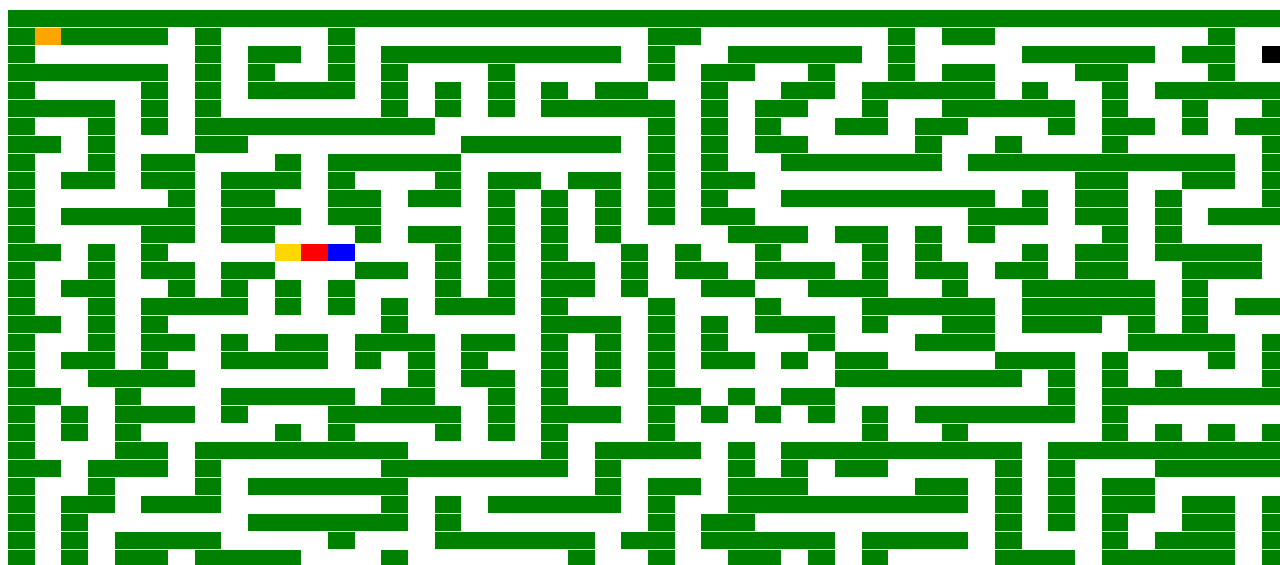
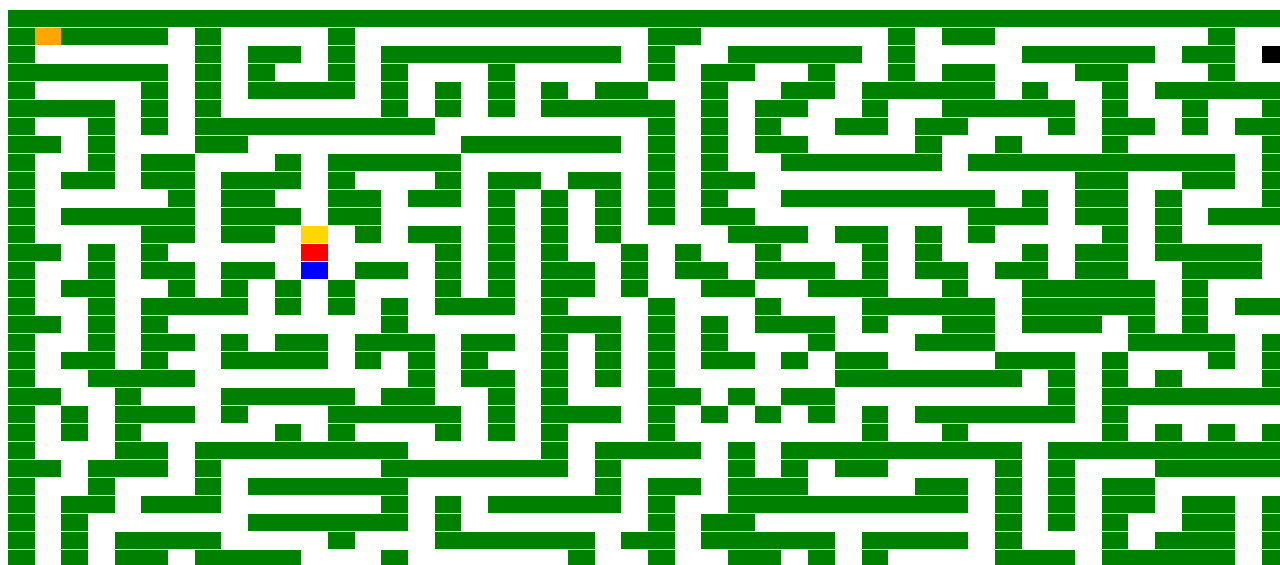
Before and after one commit to stevens1434/mazeproject, a plain HTML site: page index.html in a window 1280 px wide. Shown: the part 231-796 px from the top of the page. Drawn offline with nearby package versions, Linux system fonts and the light colour scheme.

Commit message:
removed comments

```diff
--- a/JS/script.js
+++ b/JS/script.js
@@ -12,9 +12,9 @@ var map =  [
 					[1,0,1,1,0,1,1,0,1,1,1,0,1,0,0,0,1,0,1,1,0,1,1,0,1,0,1,1,0,0,0,0,0,0,0,0,0,0,0,0,1,1,0,0,1,1,0,1,0,1],
 					[1,0,0,0,0,0,1,0,1,1,0,0,1,1,0,1,1,0,1,0,1,0,1,0,1,0,1,0,0,1,1,1,1,1,1,1,1,0,1,0,1,1,0,1,0,0,0,1,0,1],
 					[1,0,1,1,1,1,1,0,1,1,1,0,1,1,0,0,0,0,1,0,1,0,1,0,1,0,1,1,0,0,0,0,0,0,0,0,1,1,1,0,1,1,0,1,0,1,1,1,0,1],
-					[1,0,0,0,0,1,1,0,1,1,0,0,0,1,0,1,1,0,1,0,1,0,1,0,0,0,0,1,1,1,0,1,1,0,1,0,1,0,0,0,0,1,0,1,0,0,0,0,0,1],
-					[1,1,0,1,0,1,0,0,0,0,7,5,6,0,0,0,1,0,1,0,1,0,0,1,0,1,0,0,1,0,0,0,1,0,1,0,0,0,1,0,1,1,0,1,1,1,1,0,1,1],
-					[1,0,0,1,0,1,1,0,1,1,0,0,0,1,1,0,1,0,1,0,1,1,0,1,0,1,1,0,1,1,1,0,1,0,1,1,0,1,1,0,1,1,0,0,1,1,1,0,1,1],
+					[1,0,0,0,0,1,1,0,1,1,0,7,0,1,0,1,1,0,1,0,1,0,1,0,0,0,0,1,1,1,0,1,1,0,1,0,1,0,0,0,0,1,0,1,0,0,0,0,0,1],
+					[1,1,0,1,0,1,0,0,0,0,0,5,0,0,0,0,1,0,1,0,1,0,0,1,0,1,0,0,1,0,0,0,1,0,1,0,0,0,1,0,1,1,0,1,1,1,1,0,1,1],
+					[1,0,0,1,0,1,1,0,1,1,0,6,0,1,1,0,1,0,1,0,1,1,0,1,0,1,1,0,1,1,1,0,1,0,1,1,0,1,1,0,1,1,0,0,1,1,1,0,1,1],
 					[1,0,1,1,0,0,1,0,1,0,1,0,1,0,0,0,1,0,1,0,1,1,0,1,0,0,1,1,0,0,1,1,1,0,0,1,0,0,1,1,1,1,1,0,1,0,0,0,1,1],
 					[1,0,0,1,0,1,1,1,1,0,1,0,1,0,1,0,1,1,1,0,1,0,0,0,1,0,0,0,1,0,0,0,1,1,1,1,1,0,1,1,1,1,1,0,1,0,1,1,1,1],
 					[1,1,0,1,0,1,0,0,0,0,0,0,0,0,1,0,0,0,0,0,1,1,1,0,1,0,1,0,1,1,1,0,1,0,0,1,1,0,1,1,1,0,1,0,1,0,0,0,0,1],
@@ -52,27 +52,27 @@ var map =  [
 				];
 var map2 =  [
 					[1,1,1,1,1,1,1,1,1,1,1,1,1,1,1,1,1,1,1,1,1,1,1,1,1,1,1,1,1,1,1,1,1,1,1,1,1,1,1,1,1,1,1,1,1,1,1,1,1,1],
-					[1,0,0,0,0,0,0,0,0,0,0,0,0,0,1,0,0,0,0,0,0,0,0,1,1,0,0,0,0,0,1,0,0,0,0,0,0,0,0,0,0,0,0,0,0,1,0,0,0,1],
-					[1,0,1,1,1,1,1,1,1,1,1,1,1,0,1,1,1,1,1,1,1,1,0,0,0,0,1,0,1,1,1,1,1,0,1,1,1,1,1,1,1,1,1,1,0,1,0,1,0,1],
-					[1,0,1,0,1,0,0,1,0,0,0,1,1,0,1,0,0,0,0,0,0,1,1,1,0,1,1,0,1,1,0,1,1,0,1,1,1,1,0,0,0,0,0,0,0,0,0,1,0,1],
-					[1,0,0,0,0,0,1,1,0,1,0,1,0,0,1,0,1,0,1,0,1,1,0,1,0,1,0,0,0,0,0,0,1,0,0,0,0,1,0,1,1,1,1,0,1,1,1,0,0,1],
-					[1,0,1,1,1,0,0,1,1,1,0,1,0,1,1,0,1,1,1,0,1,1,0,1,0,1,1,1,1,1,1,1,1,1,1,1,0,1,0,0,0,0,0,0,1,1,1,0,1,1],
-					[1,0,0,0,1,1,0,0,0,0,0,1,0,0,0,0,0,1,0,0,0,0,0,0,0,0,0,0,0,0,0,0,0,0,0,0,0,1,1,1,1,1,1,0,0,0,0,0,0,1],
-					[1,0,1,1,1,1,1,1,1,1,1,1,1,1,1,1,1,1,1,1,1,1,1,1,1,1,1,1,1,1,1,1,1,1,1,1,1,1,1,1,1,1,1,1,1,1,1,1,0,1],
+					[1,0,0,0,0,0,0,0,0,0,0,0,0,0,1,0,0,0,0,0,0,0,0,1,1,0,0,0,1,0,0,0,0,0,0,0,0,0,0,0,0,0,0,0,0,1,0,0,0,1],
+					[1,0,1,1,1,1,1,1,1,1,1,1,1,0,1,1,1,0,1,1,1,1,0,0,0,0,1,0,1,1,1,1,1,0,1,1,1,1,1,1,1,1,1,1,0,0,0,1,0,1],
+					[1,0,1,0,1,0,0,1,0,0,0,1,1,0,1,0,0,0,0,0,0,1,1,1,1,1,1,0,1,1,0,1,1,0,1,1,1,1,0,0,0,0,0,0,1,0,1,1,0,1],
+					[1,0,1,0,0,0,1,1,0,1,0,1,0,0,1,0,1,0,1,1,1,1,0,0,0,1,0,0,0,0,0,0,1,0,0,0,0,1,0,1,1,1,1,0,1,0,1,0,0,1],
+					[1,0,1,0,1,0,0,1,1,1,0,1,0,1,1,0,1,1,1,0,1,1,0,1,0,1,1,1,1,1,1,0,1,1,1,1,0,1,0,0,0,0,0,0,1,1,1,0,1,1],
+					[1,0,1,0,1,1,0,0,0,0,0,0,0,0,0,0,0,1,0,0,0,0,0,1,0,0,0,0,0,0,0,0,0,0,0,1,0,1,1,1,1,1,0,1,0,0,0,0,0,1],
+					[1,0,1,1,1,1,1,1,1,1,1,1,1,1,1,1,1,1,1,1,1,1,1,1,1,1,1,1,1,0,1,1,1,1,1,1,1,1,1,1,1,1,0,1,1,1,1,1,0,1],
 					[1,0,1,0,0,1,1,1,0,0,0,0,0,1,0,0,1,1,1,1,1,0,0,0,0,0,0,0,1,0,0,1,1,1,1,0,0,1,1,0,0,1,0,0,0,0,1,1,0,1],
-					[1,0,1,0,0,1,1,1,0,0,0,0,0,1,0,0,1,1,1,1,1,0,0,1,0,0,0,0,1,0,0,1,1,1,1,0,0,1,1,0,0,1,1,1,1,0,0,1,0,1],
+					[1,0,1,0,0,1,1,1,0,0,0,0,0,0,0,0,1,1,1,1,1,0,0,1,0,0,0,0,1,0,0,1,1,1,1,0,0,1,1,0,0,1,1,1,1,0,0,1,0,1],
 					[1,0,1,0,0,1,1,1,0,0,1,1,1,1,1,0,1,1,1,1,1,0,1,1,0,0,1,1,1,0,0,1,1,0,0,0,0,0,0,0,0,0,0,1,1,0,1,1,0,1],
 					[1,0,1,0,0,1,1,1,0,0,1,1,1,1,1,0,0,1,1,1,0,0,1,1,0,0,1,1,1,0,0,1,1,0,0,0,0,0,0,0,0,0,0,1,1,0,1,1,0,1],
-					[1,0,1,0,0,1,1,1,0,0,0,0,0,1,1,0,0,1,1,1,0,0,1,1,0,0,1,1,1,0,0,1,1,1,1,0,0,1,1,0,0,1,1,1,1,0,1,1,0,1],
-					[1,0,1,0,0,1,1,1,0,0,7,5,6,0,0,0,0,1,1,1,0,0,1,1,0,0,0,0,1,0,0,1,1,1,1,0,0,1,1,0,0,1,0,0,0,0,0,1,0,1],
-					[1,0,1,0,0,1,1,1,0,0,0,0,0,1,1,1,0,0,1,0,0,1,1,1,0,0,0,0,1,0,0,1,1,1,1,0,0,1,1,0,0,1,1,1,1,0,1,1,0,1],
-					[1,0,1,0,0,1,1,1,0,0,1,1,1,1,1,1,0,0,1,0,0,1,1,1,0,0,1,1,1,0,0,1,1,0,0,0,0,0,0,0,0,0,0,1,1,0,0,0,0,1],
-					[1,0,1,0,0,1,1,1,0,0,1,1,1,1,1,1,0,0,0,0,0,1,1,1,0,0,1,1,1,0,0,1,1,0,0,0,0,0,0,0,0,0,0,1,1,0,1,0,1,1],
-					[1,0,1,0,0,0,0,0,0,0,0,0,0,1,1,1,1,0,0,0,1,1,1,1,0,0,0,0,0,0,0,0,0,0,1,0,0,1,1,0,0,1,1,1,1,0,1,0,0,1],
-					[1,0,1,0,0,0,0,0,0,0,0,0,0,1,1,1,1,1,0,1,1,1,1,1,0,0,0,0,0,0,0,0,0,0,1,0,0,1,1,0,0,1,1,1,1,0,1,1,0,1],
-					[1,0,1,1,1,1,1,1,1,1,0,1,1,1,1,1,1,1,1,1,1,1,1,1,1,1,1,1,1,1,1,1,1,1,1,1,1,1,1,1,0,1,1,1,1,0,0,1,0,1],
-					[1,0,1,1,1,1,1,1,1,0,0,0,0,0,0,0,0,0,0,1,1,1,1,0,0,1,0,0,0,0,0,0,1,0,1,0,0,0,0,1,0,1,1,1,1,1,1,1,0,1],
-					[1,0,0,0,0,0,0,0,1,0,1,0,0,0,0,0,0,0,0,1,1,1,1,0,0,1,0,0,0,0,0,0,1,0,1,0,1,1,0,0,0,0,0,0,0,0,0,0,0,1],
+					[1,0,1,0,0,1,1,1,0,0,0,7,0,1,1,0,0,1,1,1,0,0,1,1,0,0,1,1,1,0,0,1,1,1,1,0,0,1,1,0,0,1,1,1,1,0,1,1,0,1],
+					[1,0,1,0,0,1,1,1,0,0,0,5,0,1,1,0,0,1,1,1,0,0,1,1,0,0,0,0,1,0,0,1,1,1,1,0,0,1,1,0,0,1,1,0,0,0,0,1,0,1],
+					[1,0,1,0,0,1,1,1,0,0,0,6,0,1,1,1,0,0,1,0,0,1,1,1,0,0,0,0,1,0,0,1,1,1,1,0,0,1,1,0,0,1,0,1,1,0,1,1,0,1],
+					[1,0,1,0,0,1,1,1,0,0,1,1,1,1,0,0,0,0,1,0,0,1,1,1,0,0,1,1,1,0,0,1,1,0,0,0,0,0,0,0,0,0,0,1,1,0,1,0,0,1],
+					[1,0,1,0,0,1,1,1,0,0,1,1,1,1,0,1,0,0,0,0,0,1,1,1,0,0,1,1,1,0,0,1,1,0,0,0,0,0,0,0,0,0,0,1,1,0,1,0,1,1],
+					[1,0,1,0,0,0,0,0,0,0,0,0,0,1,0,1,1,0,0,0,1,1,1,1,0,0,0,0,1,0,0,0,0,0,1,0,0,1,1,0,0,1,1,1,1,0,1,0,0,1],
+					[1,0,1,0,0,0,0,0,0,0,0,0,0,0,0,1,1,1,0,1,1,1,1,1,0,0,0,0,1,0,0,0,0,0,1,0,0,1,1,0,0,1,1,1,1,0,1,1,0,1],
+					[1,0,1,1,1,1,1,0,1,1,0,1,1,1,1,1,1,1,1,1,1,1,1,1,1,1,1,0,1,1,1,1,1,1,1,0,1,1,1,1,1,1,1,1,1,0,0,0,0,1],
+					[1,0,1,1,1,1,1,0,1,0,0,0,0,0,0,0,0,0,0,1,1,1,1,0,0,1,0,0,0,0,0,0,1,0,1,0,0,0,0,1,1,1,1,1,1,1,1,1,0,1],
+					[1,0,1,0,0,0,0,0,1,0,1,0,0,0,0,0,0,0,0,1,1,1,1,0,0,0,0,0,0,0,0,0,0,0,1,1,1,1,0,0,0,0,0,0,0,0,0,0,0,1],
 					[1,0,1,1,1,1,1,1,1,0,1,1,1,0,0,1,1,0,0,1,1,1,1,0,0,1,0,0,1,1,0,0,1,0,0,0,0,1,1,1,1,1,1,1,1,1,1,1,0,1],
 					[1,0,0,0,0,0,0,1,0,0,1,1,1,0,0,1,1,0,0,1,1,1,1,0,0,1,0,0,1,1,0,0,1,0,1,0,1,1,0,0,0,0,0,0,0,0,0,1,0,1],
 					[1,1,1,0,1,1,0,0,1,0,1,1,1,0,0,1,1,0,0,1,1,1,1,0,0,1,0,0,1,1,0,0,1,0,1,0,0,0,0,1,1,1,1,1,1,1,0,1,0,1],
@@ -81,38 +81,38 @@ var map2 =  [
 					[1,1,1,0,1,0,0,0,1,0,1,1,1,0,0,1,1,0,0,1,0,0,1,0,0,1,0,0,1,1,0,0,1,0,1,1,1,1,1,1,1,1,0,1,1,0,1,1,1,1],
 					[1,1,1,0,1,1,1,1,1,0,0,0,1,0,0,1,1,0,0,1,0,0,1,0,0,1,0,0,1,1,0,0,1,0,1,0,0,0,0,0,0,0,0,0,1,0,1,1,0,1],
 					[1,1,0,0,0,0,0,0,1,0,1,0,1,0,0,1,1,0,0,0,0,0,0,0,0,1,0,0,0,0,0,0,1,0,1,0,1,1,1,1,1,1,0,1,1,0,1,1,0,1],
-					[1,1,0,1,1,1,1,1,1,0,1,0,1,0,0,1,1,0,0,0,0,0,0,0,0,1,0,0,0,0,0,0,1,0,1,0,1,0,0,0,0,1,0,1,0,0,0,0,0,1],
-					[1,1,0,1,1,1,1,1,1,1,1,0,1,1,1,1,1,1,1,1,1,1,1,1,1,1,1,1,1,1,1,1,1,1,0,0,1,0,1,1,0,1,0,1,0,1,1,1,1,1],
+					[1,1,0,1,1,1,1,0,1,0,1,0,1,0,0,1,1,0,0,0,0,0,0,0,0,1,0,0,0,0,0,0,1,0,1,0,1,0,0,0,0,1,0,1,0,0,0,0,0,1],
+					[1,1,0,1,1,1,1,1,1,1,1,0,1,1,1,1,1,1,1,1,1,1,1,0,1,1,1,0,1,1,1,1,1,1,0,0,1,0,1,1,0,1,0,1,0,1,1,1,1,1],
 					[1,0,0,0,0,0,0,0,0,1,0,0,0,0,0,0,0,0,0,0,0,0,0,0,0,0,0,0,0,0,0,0,1,0,0,1,0,0,0,1,0,1,0,1,1,1,1,0,1,1],
 					[1,0,0,1,1,1,1,1,0,1,1,1,1,1,1,1,1,1,1,1,1,1,1,1,1,1,1,1,1,1,1,1,1,0,1,0,0,1,0,1,0,1,0,0,0,0,0,0,0,1],
-					[1,0,1,0,1,0,0,0,0,0,0,0,0,0,0,0,0,0,0,0,0,0,1,0,0,0,0,0,0,0,0,0,1,0,1,1,1,1,0,1,0,1,0,1,1,1,1,0,1,1],
-					[1,0,1,0,1,0,1,1,1,1,1,1,0,1,1,1,1,1,1,1,1,0,0,0,1,1,1,1,1,1,1,0,1,0,0,0,0,0,0,1,0,1,0,0,1,0,0,0,1,1],
-					[1,0,1,0,1,0,1,0,0,0,0,1,0,1,0,0,0,0,0,0,0,0,1,0,1,0,0,0,0,0,1,0,1,1,1,1,1,1,1,1,0,1,1,1,1,1,1,0,1,1],
-					[1,0,1,0,1,0,1,1,1,1,0,1,0,1,0,1,1,1,1,1,0,1,1,0,0,0,1,0,1,1,1,0,1,0,0,1,0,0,0,1,0,1,0,0,0,0,1,0,0,1],
-					[1,0,1,0,1,0,0,0,0,1,0,1,0,1,0,0,0,0,0,1,0,1,1,1,1,1,1,1,1,0,0,0,0,0,1,1,0,3,0,0,0,1,0,1,1,0,1,1,0,1],
+					[1,0,1,0,0,0,0,0,0,0,0,0,0,0,0,0,0,0,0,0,0,0,1,0,0,0,0,0,0,0,0,0,1,0,1,1,1,1,0,1,0,1,0,1,1,1,1,0,1,1],
+					[1,0,1,0,1,0,1,1,0,1,1,1,0,1,1,1,1,1,1,1,1,0,0,0,1,1,1,1,1,1,1,0,1,0,0,0,0,0,0,1,0,1,0,0,1,0,0,0,1,1],
+					[1,0,1,0,1,0,1,0,0,0,0,1,0,1,0,0,0,0,0,0,0,0,1,1,1,0,0,0,0,0,0,0,1,1,1,1,1,1,1,1,0,1,1,1,1,1,1,0,1,1],
+					[1,0,1,0,1,0,1,1,1,1,0,1,0,1,0,1,1,1,1,1,1,1,0,0,0,0,1,0,1,1,1,1,1,0,0,1,0,0,0,1,0,1,0,0,0,0,1,0,0,1],
+					[1,0,1,0,0,0,0,0,0,1,0,0,0,1,0,0,0,0,0,1,0,1,0,1,1,1,1,1,1,0,0,0,0,0,1,1,0,3,0,0,0,1,0,1,1,0,1,1,0,1],
 					[1,0,1,0,1,1,1,1,0,1,0,1,0,1,1,1,1,1,0,1,0,1,0,0,0,0,0,0,0,0,1,1,1,0,0,1,0,0,0,1,1,1,0,1,0,0,1,1,0,1],
-					[1,0,0,0,0,0,0,0,0,1,0,1,0,0,0,0,0,0,0,1,0,0,0,1,1,1,1,1,1,1,1,0,1,1,1,1,1,1,1,1,0,0,0,1,0,1,1,1,0,1],
-					[1,0,1,1,1,1,1,1,0,1,0,1,1,1,1,1,1,1,0,1,0,1,1,1,0,0,0,0,0,0,0,0,0,0,0,0,0,0,0,0,0,1,1,1,0,1,0,1,0,1],
-					[1,0,1,0,0,0,0,0,0,1,0,0,0,0,0,0,0,1,0,1,1,1,0,0,0,1,1,0,1,1,1,0,1,1,1,1,1,1,1,1,1,1,0,0,0,1,0,1,0,1],
-					[1,0,1,0,1,1,1,1,1,1,0,1,1,1,1,0,1,1,0,1,0,0,0,1,1,1,1,0,1,1,1,1,0,0,0,0,0,0,0,0,0,1,0,1,1,1,0,1,0,1],
+					[1,0,0,0,1,0,0,0,0,0,0,1,0,0,0,0,0,0,0,0,0,0,0,1,1,1,1,1,1,1,1,0,1,1,1,1,1,1,1,1,0,0,0,1,0,1,1,1,0,1],
+					[1,0,1,1,1,1,1,1,0,1,1,1,1,1,1,1,1,1,0,1,0,1,1,1,0,0,0,0,0,0,0,0,0,0,0,0,0,0,0,0,0,1,1,1,0,1,0,1,0,1],
+					[1,0,1,0,0,0,0,0,0,1,0,0,0,0,0,0,0,0,0,0,1,1,0,0,0,1,1,0,1,1,1,0,1,1,1,1,1,1,1,1,1,1,0,1,0,1,0,1,0,1],
+					[1,0,1,0,1,1,1,1,1,1,0,1,1,1,1,0,1,1,1,1,0,0,0,1,1,1,1,0,1,1,1,1,0,0,0,0,0,0,0,0,0,1,0,1,1,1,0,1,0,1],
 					[1,0,1,0,1,0,0,0,1,0,0,0,1,0,1,0,1,0,0,0,0,1,1,0,0,0,0,0,0,0,0,1,0,1,1,1,1,1,1,1,0,1,0,1,0,0,0,1,0,1],
 					[1,0,1,0,0,0,1,0,0,0,1,1,1,0,1,0,1,0,1,1,1,1,1,0,1,1,1,1,1,1,0,0,0,1,0,0,0,0,0,0,0,1,0,1,0,1,0,1,0,1],
-					[1,0,1,1,1,1,1,1,1,1,0,0,0,0,1,1,1,0,0,0,0,0,1,1,1,0,0,0,1,1,1,1,1,1,0,1,1,1,1,1,1,1,0,1,0,1,0,1,0,1],
+					[1,0,1,0,1,1,1,1,1,1,0,0,0,0,1,1,1,0,0,0,0,0,1,1,1,0,0,0,1,1,1,1,1,1,0,1,1,1,1,1,1,1,0,1,0,1,0,1,0,1],
 					[1,0,1,0,0,0,0,0,0,0,0,1,1,0,0,0,0,0,1,1,1,0,0,0,0,0,1,0,0,0,0,0,0,0,0,0,0,0,0,0,0,0,0,0,0,1,0,0,0,1],
 					[1,1,1,1,1,1,1,1,1,1,1,1,1,1,1,1,1,1,1,1,1,1,1,1,1,1,1,1,1,1,1,1,1,1,1,1,1,1,1,1,1,1,1,1,1,1,1,1,1,1]
 				];
-// 	// var start = [13][11] var end = [2][47]
+// 	// var start = [12][12] var end = [2][47]
 var player;
 var playerWin = false;
-var y = 2; //2 //array's, from top to bottom
-var x = 46; //46 // numbers within teh sub-arrays
-var y2 = 13;
-var x2 = 10;
+var y = 14; //2  //14//array's, from top to bottom
+var x = 11; //46 //11// numbers within teh sub-arrays
+var y2 = 12;
+var x2 = 11;
 var playerStart = map[y][x];
 var playerStart2 = map[y2][x2];
 var finishLine = {y: 2, x: 47}
-var playerloc = {y: 13, x: 12}
-var playerloc2 = {y: 13, x: 10}
+var playerloc = {y: 14, x: 11}
+var playerloc2 = {y: 12, x: 11}
 var score = 0;
 var score2 = 0;
 var modalbox = $("#myModal"); //get the modal
@@ -121,7 +121,6 @@ var p1gun = false;
 var p1gun = false;
 
 var drawMap = function () {
-	// $("span").remove();
 	map.forEach(function(arr, index) {
 	    arr.forEach(function(path, i) {
 	      var span = document.createElement("span");
@@ -209,54 +208,7 @@ var drawMap2 = function () {
 	  })
 }
 
-// var movePlayer = function () { //this
-// 	switch(playerWin) {
-// 		case false:
-// 		switch(e.keyCode) {
-// 			case 39:
-// 				switch(map[y][x+1]) {
-// 					case 0:
-// 						map[y][x + 1] = 6;
-// 						playerloc.y += 0;
-// 						playerloc.x += 1;
-// 						x += 1;
-// 						score += 1;
-// 						break;
-// 					case 3:
-// 						map[y][x + 1] = 3;
-// 						playerloc.y += 0;
-// 						playerloc.x += 1;
-// 						x += 1;
-// 						score += 1;
-// 						modalRun();
-
-// 				}
-// 		}
-// 	}
-// 	// (map[y][x + 1] === 0) { 													//RIGHT - normal
-// 	// (map[y][x + 1] === 3) { 													//RIGHT - win
-// 	// ((map[y][x + 1] === 7 || map[y][x + 1] === 5) && map[y][x + 2] === 0) { 	//RIGHT jump
-
-// 	// (map[y][x - 1] === 0) { 													//LEFT - normal
-// 	// (map[y][x - 1] === 3) {														//LEFT - win
-// 	// ((map[y][x - 1] === 7 || map[y][x - 1] === 5) && map[y][x - 2] === 0) {		//LEFT - jump
-
-// 	// (map[y - 1][x] === 0) {														//UP - normal
-// 	// (map[y - 1][x] === 3) {														//UP - win
-// 	// ((map[y - 1][x] === 7 || map[y - 1][x] === 5) && map[y - 2][x] === 0) {		//UP - jump
-
-
-// 	// (map[y + 1][x] === 0) {														//DOWN - normal
-// 	// (map[y + 1][x] === 3) {														//DOWN - win
-// 	// ((map[y + 1][x] === 7 || map[y + 1][x] === 5) && map[y + 2][x] === 0) {		//DOWN - jump
-// }
-
 var p1m1Moves = function () {
-	// if (map[y][x] === map[2][2]) {
-	// 	var p1gun = true;
-	// } else {
-	// 	console.log("p1 has gun" + p1gun);
-	// }
 	map[y][x] = 0; // changes old location to pathway
 	score += 1;
 	$("span").remove(); //remove map
@@ -265,11 +217,6 @@ var p1m1Moves = function () {
 }
 
 var p1m2Moves = function () {
-	// if (map[y][x] === map[][]) {
-	// 	var p1gun = true;
-	// } else {
-	// 	console.log("p1 has gun" + p1gun);
-	// }
 	map2[y][x] = 0; // changes old location to pathway
 	score += 1;
 	$("span").remove(); //remove map
@@ -278,11 +225,6 @@ var p1m2Moves = function () {
 }
 
 var p2m1Moves = function () {
-	// if (map[y][x] === map[][]) {
-	// 	var p1gun = true;
-	// } else {
-	// 	console.log("p1 has gun" + p1gun);
-	// }
 	map[y2][x2] = 0; // changes old location to pathway
 	score2 += 1;
 	$("span").remove(); //remove map
@@ -291,18 +233,12 @@ var p2m1Moves = function () {
 }
 
 var p2m2Moves = function () {
-	// if (map[y][x] === map[][]) {
-	// 	var p1gun = true;
-	// } else {
-	// 	console.log("p1 has gun" + p1gun);
-	// }
 	map2[y2][x2] = 0; // changes old location to pathway
 	score2 += 1;
 	$("span").remove(); //remove map
 	$("br").remove(); //remove map
 	$("#score").html("Player Two Score: " + score2); //display score
 }
-
 
 var pressKey = function (e) {
 	if (playerWin === false || playerWin === "false") {
@@ -758,15 +694,15 @@ var modalRun2 = function () {
 
 var closeModal = function () {
 	$("#myModal").css("display", "none"); //closes the modal
-	y = 13;
-	x = 12;
-	playerloc.y += 13;
-	playerloc.x += 12;
+	y = 14;
+	x = 11;
+	playerloc.y = 14;
+	playerloc.x = 11;
 	playerStart = map[y][x];
-	y2 = 13;
-	x2 = 10;
-	playerloc.y += 13;
-	playerloc.x += 10;
+	y2 = 12;
+	x2 = 11;
+	playerloc.y = 12;
+	playerloc.x = 11;
 	playerStart2 = map[y2][x2];
 	score = 0;
 	score2 = 0;
```
Also changed, not shown: JS/notes.js (added, +73 -0 lines), index.html (+0 -4 lines), style.css (+0 -15 lines).
